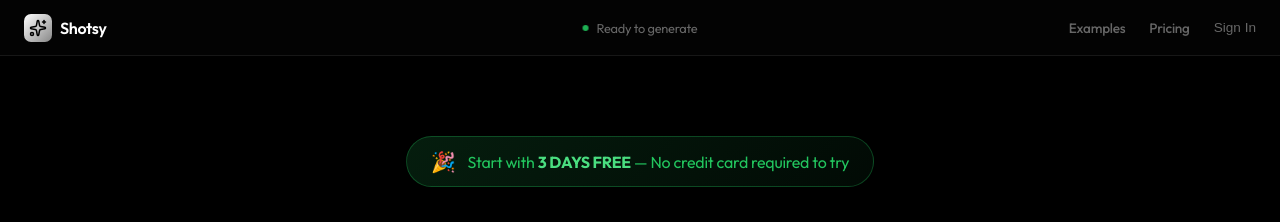
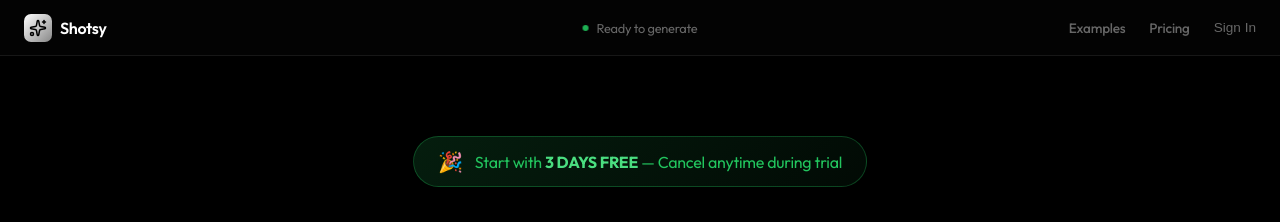
Before and after one commit to ysfalpe/d, a Next.js app: page /pricing in a window 1280 px wide. Shown: the top 222 px of the page. Built offline with nearby package versions, Linux system fonts and the light colour scheme; no server answers.

Commit message:
Remove 'no credit card required' text - card is required for trial

```diff
--- a/src/app/page.tsx
+++ b/src/app/page.tsx
@@ -46,7 +46,7 @@ export default function Home() {
                 </a>
               </div>
               <p className={styles.trialNote}>
-                ✓ 3 days free • No credit card required • $19.99/mo after trial
+                ✓ 3 days free • Cancel anytime • $19.99/mo after trial
               </p>
 
               {/* Social Proof Bar */}
--- a/src/app/pricing/page.tsx
+++ b/src/app/pricing/page.tsx
@@ -21,7 +21,7 @@ export default function PricingPage() {
           >
             <div className={styles.trialBanner}>
               <span className={styles.trialIcon}>🎉</span>
-              <span>Start with <strong>3 DAYS FREE</strong> — No credit card required to try</span>
+              <span>Start with <strong>3 DAYS FREE</strong> — Cancel anytime during trial</span>
             </div>
             <h1 className={styles.title}>Simple, Transparent Pricing</h1>
             <p className={styles.subtitle}>
```
